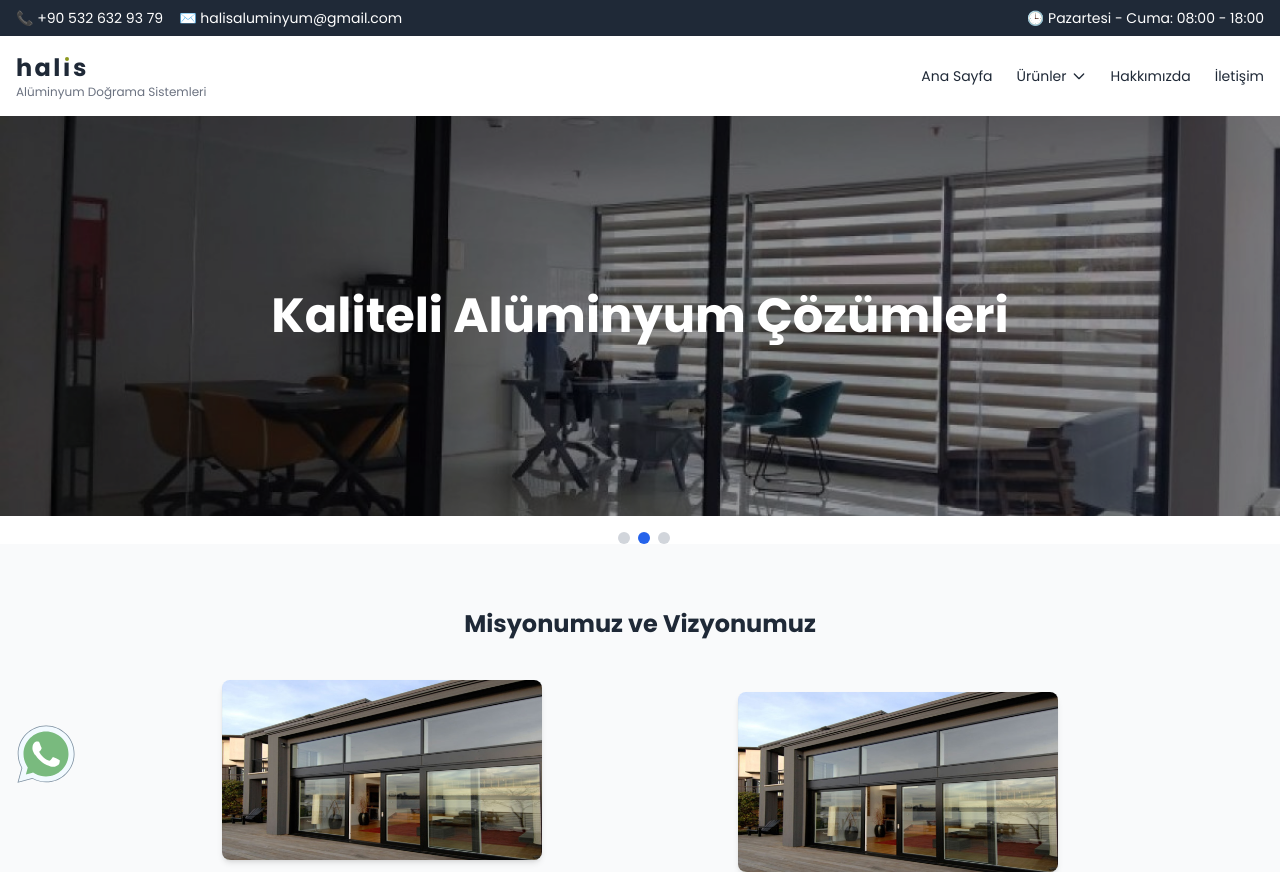
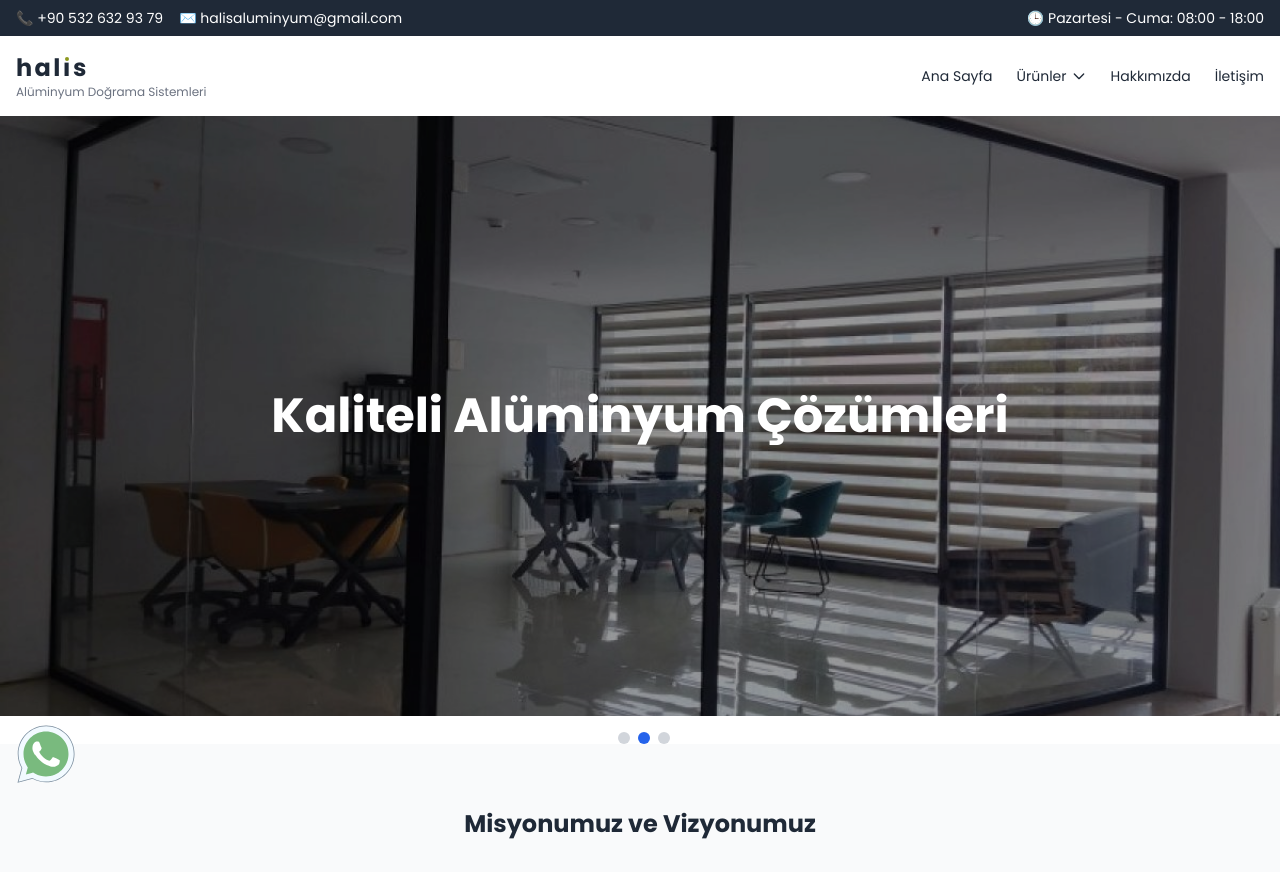
Before and after one commit to hevirbek/halis-aluminyum, a plain HTML site: page index.html in a window 1280 px wide. Shown: the top 872 px of the page. Drawn offline with nearby package versions, Linux system fonts and the light colour scheme.

Commit message:
slider height update

```diff
--- a/index.html
+++ b/index.html
@@ -344,7 +344,7 @@
         <template x-for="(url, index) in slides" :key="index">
           <div
             x-show="slide === index"
-            class="w-full h-[400px] bg-cover bg-center transition-all duration-700"
+            class="w-full h-[600px] bg-cover bg-center transition-all duration-700"
             :style="`background-image: url(${url})`"
           >
             <div
```
